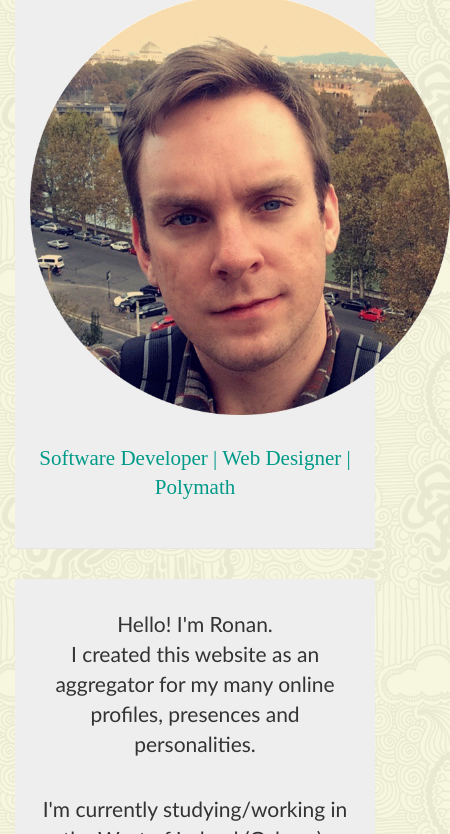
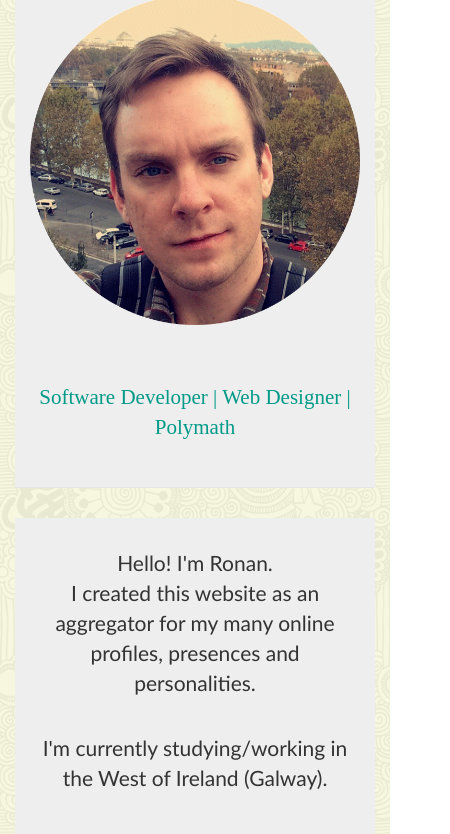
Before and after one commit to RonanC/personal-website, a website: page app/index.html at #/portfolio in a window 390 px wide. Shown: the part 177-1011 px from the top of the page, 450 px wide, since content can reach past the window. Drawn offline with nearby package versions, Linux system fonts and the light colour scheme; some packages are replaced by stand-ins of ours; files that its build step writes are made by us from their sources; files whose address does not match are found by name; a web font is replaced by a local one.

Commit message:
Made images responsive

```diff
--- a/app/views/main.html
+++ b/app/views/main.html
@@ -1,7 +1,7 @@
 <div class="jumbotron" id="header">
     <h1>Ronan Connolly</h1>
     <p class="lead">
-        <img src="images/me_round.png" alt="I'm Ronan" id="profile_image" class="img-circle">
+        <img src="images/me_round.png" alt="I'm Ronan" id="profile_image" class="img-responsive center-block img-circle">
         <br>
         <br> Software Developer | Web Designer | Polymath
     </p>
```
Also changed, not shown: app/views/portfolio.html (+1 -1 lines), dist/index.html, 2 other files.
